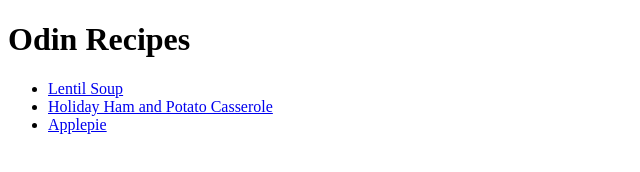
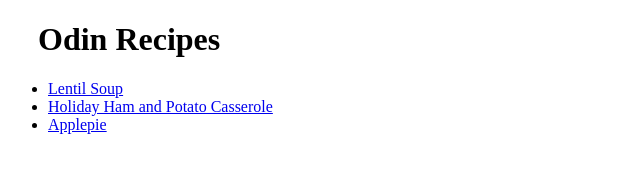
Before and after one commit to MichaelDehqan/odin-recipes, a plain HTML site: page index.html in a window 1280 px wide. Shown: the whole page, without its empty margins (0-640 px from the left). Drawn offline with Linux system fonts and the light colour scheme.

Commit message:
add little space to the left from the heading
so it looks a little bit better

```diff
--- a/index.html
+++ b/index.html
@@ -6,7 +6,7 @@
   <title>Odin Recipes</title>
 </head>
 <body>
-  <h1>
+  <h1 style="margin-left: 30px;">
     Odin Recipes
   </h1>
 
```
